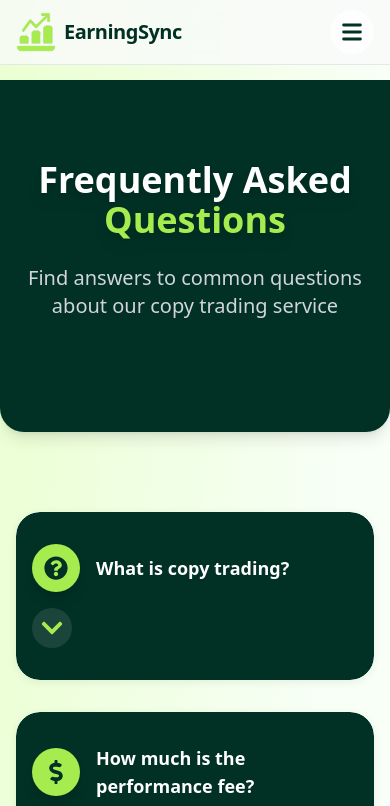
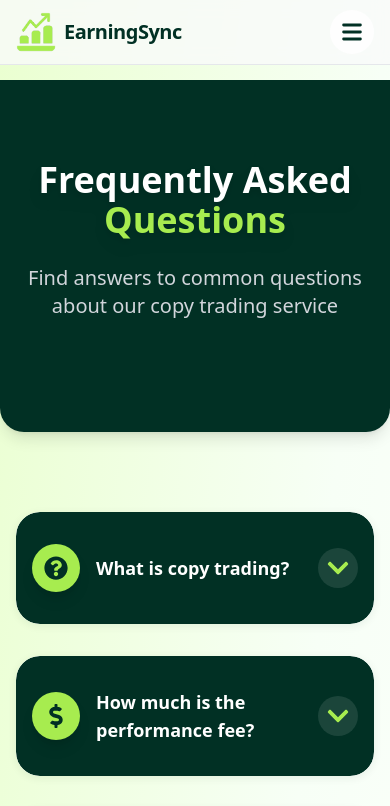
Before and after one commit to Suhaib5333/earning-sync, a React (Vite) app: page /faq in a window 390 px wide. Shown: the top 806 px of the page. Built offline with nearby package versions, Linux system fonts and the light colour scheme; the HTML template or start-up script is replaced by a standard one.

Commit message:
fixed home and faq mobile views

```diff
--- a/src/pages/FAQ.jsx
+++ b/src/pages/FAQ.jsx
@@ -144,14 +144,14 @@ const FAQ = () => {
                   }}
                 >
                   <button
-                    className={`w-full flex flex-col md:flex-row md:items-center md:justify-between gap-4 px-4 sm:px-8 py-8 text-left focus:outline-none rounded-3xl transition ${
+                    className={`w-full flex items-center md:justify-between gap-4 px-4 sm:px-8 py-8 text-left focus:outline-none rounded-3xl transition ${
                       isOpen
                         ? "bg-[#013024]/90 text-[#a7ec4f]"
                         : "bg-[#013024] text-white"
                     }`}
                     onClick={() => setOpenIndex(isOpen ? null : index)}
                   >
-                    <div className="flex items-center gap-4 flex-shrink-0 w-full">
+                    <div className="flex items-center gap-4 flex-1 min-w-0">
                       <span className="inline-flex items-center justify-center w-12 h-12 min-w-[3rem] min-h-[3rem] rounded-full bg-[#a7ec4f] text-[#013024] font-bold text-2xl shadow-lg flex-shrink-0">
                         <Icon />
                       </span>
@@ -160,11 +160,11 @@ const FAQ = () => {
                       </span>
                     </div>
                     <span
-                      className={`ml-0 md:ml-4 flex items-center justify-center rounded-full transition-transform duration-200 ${
+                      className={`flex items-center justify-center rounded-full transition-transform duration-200 ${
                         isOpen
                           ? "rotate-180 bg-[#a7ec4f] text-[#013024]"
                           : "bg-white/10 text-[#a7ec4f]"
-                      } w-10 h-10`}
+                      } w-10 h-10 ml-2 flex-shrink-0`}
                     >
                       <FaChevronDown className="w-6 h-6" />
                     </span>
--- a/src/pages/Home.jsx
+++ b/src/pages/Home.jsx
@@ -25,7 +25,7 @@ const Home = () => {
   const stats = [
     { number: "25+", label: "Years of Experience", icon: FaAward },
     {
-      number: "8%",
+      number: "5%", // CHANGED from "8%" to "5%"
       label: "Historical Average Monthly Profit",
       icon: FaAnchor,
     },
@@ -56,7 +56,8 @@ const Home = () => {
           <h1 className="text-4xl md:text-6xl font-extrabold mb-6 leading-tight drop-shadow-lg text-white">
             Smart Copy Trading for
             <br />
-            <span className="text-[#a7ec4f]">Secure Returns</span>
+            <span className="text-[#a7ec4f]">Better Investing</span>{" "}
+            {/* CHANGED from "Secure Returns" to "Better Investing" */}
           </h1>
           <p className="text-lg md:text-xl text-green-100 mb-10 max-w-2xl mx-auto px-6 sm:px-0">
             Join in on earning returns with us through our proven copy trading
```
